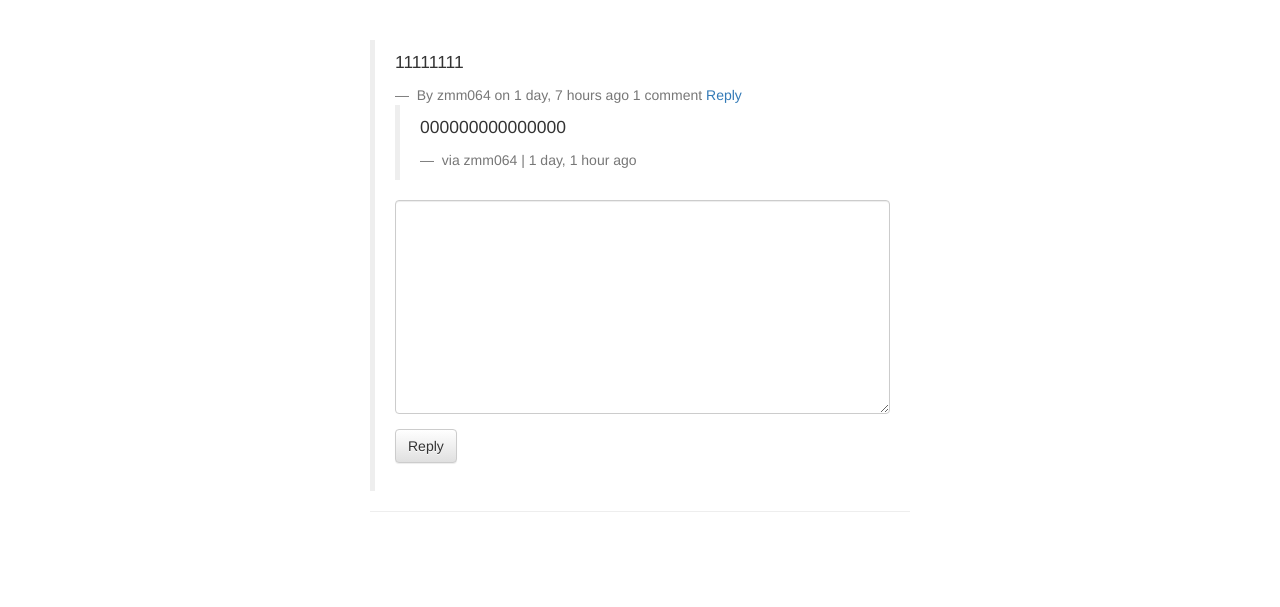
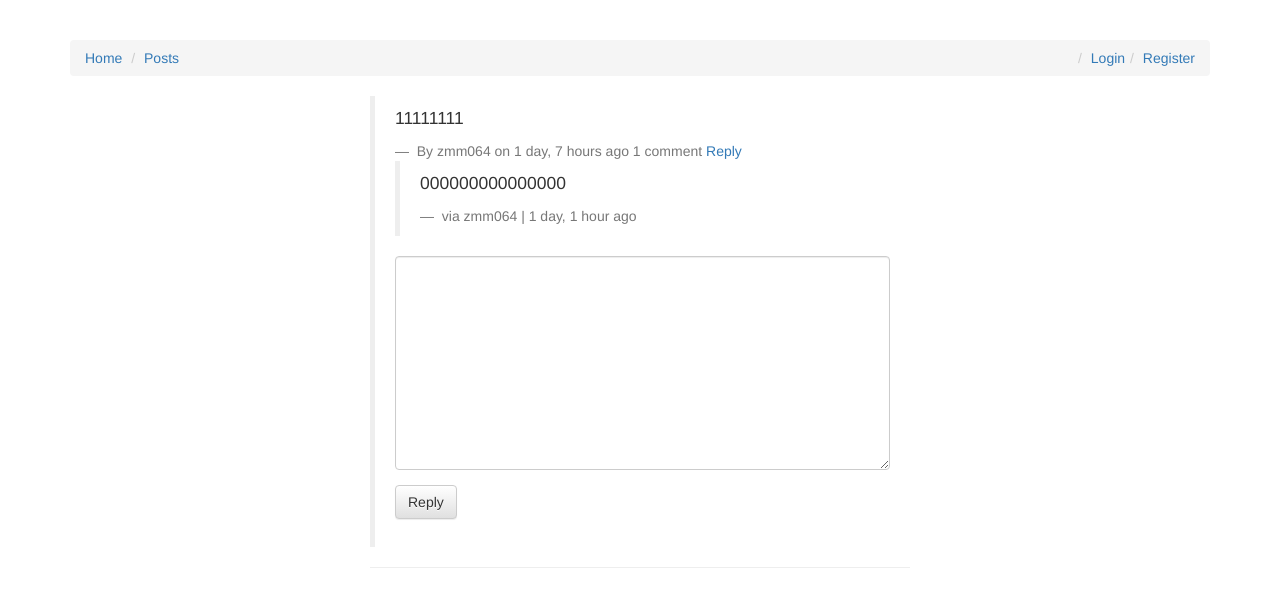
Before and after one commit to zmm064/TryDjango19, a Django app: page /comments/3/ in a window 1280 px wide. Shown: the top 607 px of the page. Run offline with Django 3.2, Linux system fonts and the light colour scheme; data comes from the database, SQL or seed files in the repository; both versions use the stored data as it was after the commit; some libraries are stand-ins or nearby versions.

Commit message:
课时27：完结

```diff
--- a/accounts/views.py
+++ b/accounts/views.py
@@ -7,12 +7,15 @@ from .forms import UserLoginForm, UserRegisterForm
 def login_view(request):
     title = "Login"
     form = UserLoginForm(request.POST or None)
+    next_page = request.GET.get('next')
     if form.is_valid():
         username = form.cleaned_data.get("username")
         password = form.cleaned_data.get("password")
         # 只有通过这个返回的user才能实现登录功能
         user = authenticate(username=username, password=password)
         login(request, user)
+        if next_page:
+            return redirect(next_page)
         return redirect(reverse('posts:list'))
 
     return render(request, "form.html", {"form":form, "title":title})
--- a/comments/views.py
+++ b/comments/views.py
@@ -1,12 +1,14 @@
 from django.shortcuts import render, get_object_or_404
 from django.http import HttpResponseRedirect, Http404, HttpResponse
 from django.contrib import messages
+from django.contrib.auth.decorators import login_required
 
 from .models import Comment
 from .forms import CommentForm
 
 # Create your views here.
 
+@login_required(login_url='/account/login')
 def comment_delete(request, id):
     comment = get_object_or_404(Comment, id=id)
 
--- a/posts/views.py
+++ b/posts/views.py
@@ -51,7 +51,7 @@ def post_detail(request, slug=None):
     comments     = Comment.objects.filter(post=instance, parent=None)
     comment_form = CommentForm(request.POST or None)#, initial={"user":request.user, "post":instance})
 
-    if comment_form.is_valid():
+    if comment_form.is_valid() and request.user.is_authenticated():
         print(comment_form.cleaned_data)
         comment_instance = comment_form.save(commit=False)
         comment_instance.user = request.user
--- a/templates/base.html
+++ b/templates/base.html
@@ -26,6 +26,19 @@
       }(document, 'script', 'facebook-jssdk'));
     </script>
     {% include "messages_display.html" %}
+
+    <div class="container">
+        <ol class="breadcrumb">
+            <li><a href="">Home</a></li>
+            <li><a href="{% url 'posts:list' %}">Posts</a></li>
+            {% if not request.user.is_authenticated %}
+            <li class="pull-right"><a href="{% url 'account:register' %}" >Register</a></li>
+            <li class="pull-right"><a href="{% url 'account:login' %}">Login</a></li>
+            {% else %}
+            <li class="pull-right"><a href="{% url 'account:logout' %}">Logout</a></li>
+            {% endif %}
+        </ol>
+    </div>
 
     <div class="container">
         {% block content %}
```
Also changed, not shown: db.sqlite3.
